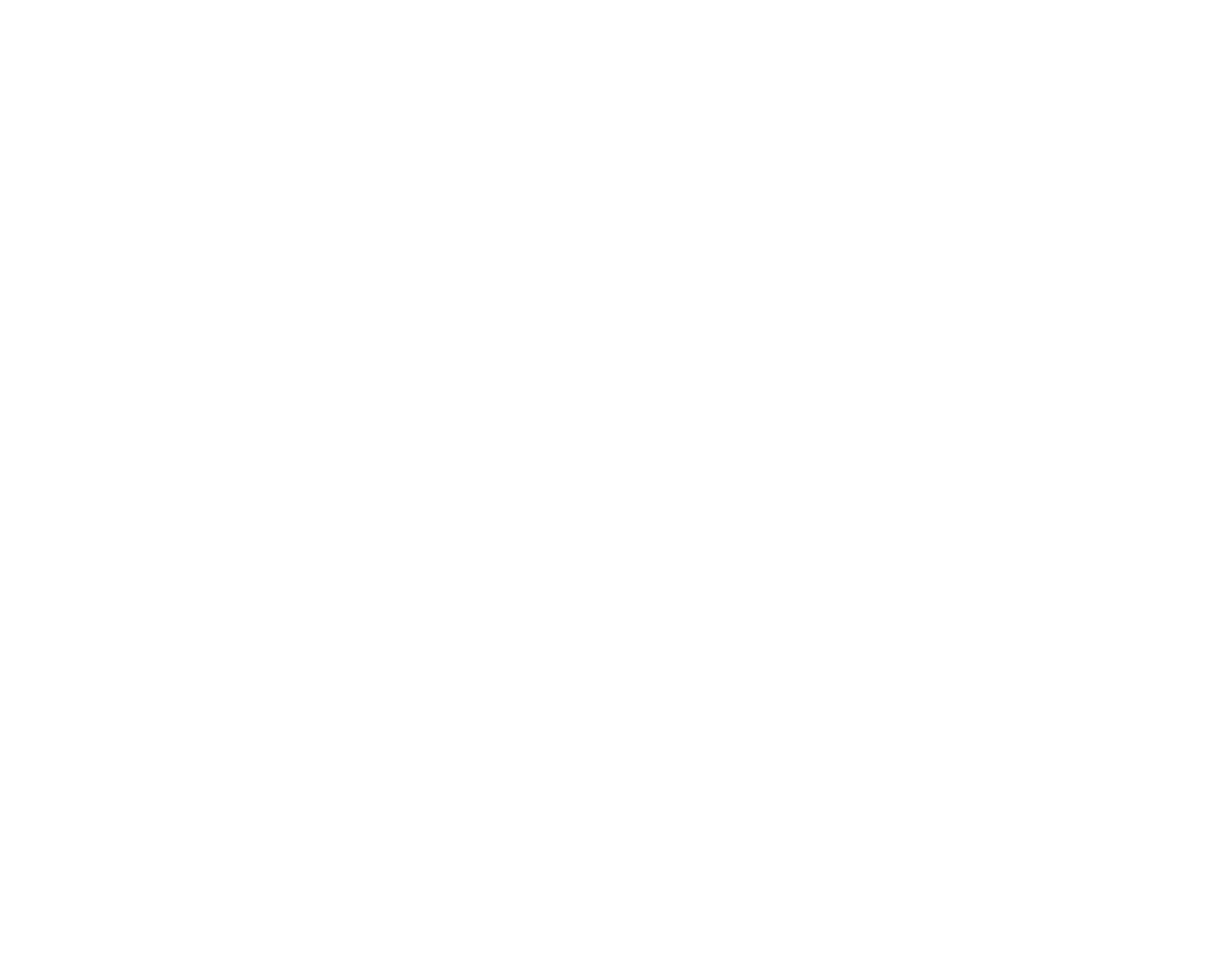
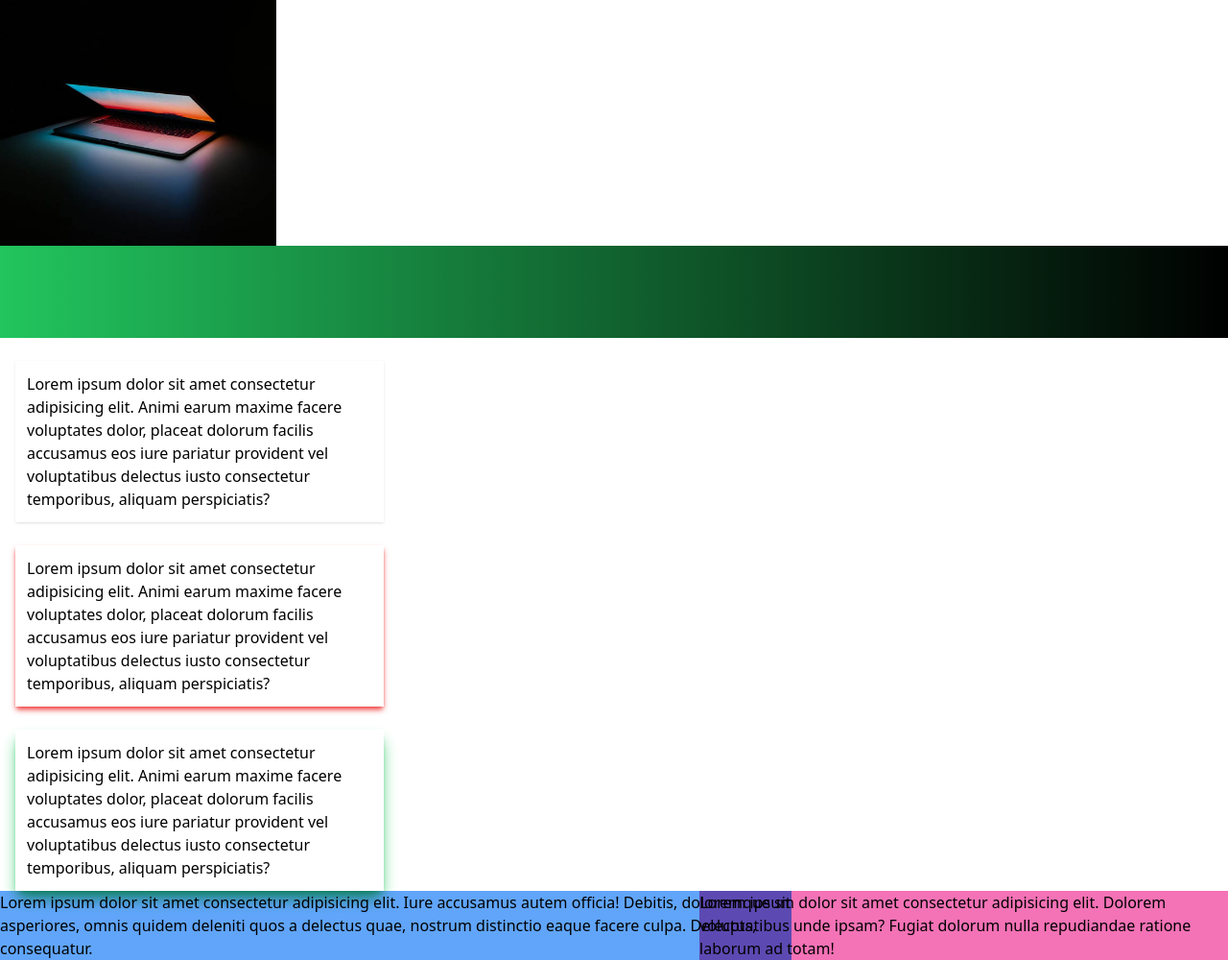
Before and after one commit to tadams95/TailwindCSS, a plain HTML site: page tailwind-sandbox/07-backgrounds-shadows/index.html in a window 1280 px wide. Shown: the whole page at 96% size. Before the commit the page ends 800 px from the top, so only its background shows below. Drawn offline with nearby package versions, Linux system fonts and the light colour scheme.

Commit message:
Backgrounds and Shadows

```diff
--- a/tailwind-sandbox/07-backgrounds-shadows/index.html
+++ b/tailwind-sandbox/07-backgrounds-shadows/index.html
@@ -9,12 +9,47 @@
   </head>
   <body>
     <!-- Background Classes -->
+    <div
+      class="h-64 w-72 bg-no-repeat bg-cover bg-center"
+      style="background-image: url('../assets/img/img1.jpg')"
+    ></div>
+    <!-- Gradients -->
+    <div class="h-24 bg-gradient-to-r from-green-500 to-black"></div>
+    <!-- Shadows -->
+    <div class="w-96 mt-6 ml-4 p-3 shadow">
+      Lorem ipsum dolor sit amet consectetur adipisicing elit. Animi earum
+      maxime facere voluptates dolor, placeat dolorum facilis accusamus eos iure
+      pariatur provident vel voluptatibus delectus iusto consectetur temporibus,
+      aliquam perspiciatis?
+    </div>
 
-    <!-- Gradients -->
+    <div class="w-96 mt-6 ml-4 p-3 shadow-md shadow-red-500">
+      Lorem ipsum dolor sit amet consectetur adipisicing elit. Animi earum
+      maxime facere voluptates dolor, placeat dolorum facilis accusamus eos iure
+      pariatur provident vel voluptatibus delectus iusto consectetur temporibus,
+      aliquam perspiciatis?
+    </div>
 
-    <!-- Shadows -->
-
+    <div class="w-96 mt-6 ml-4 p-3 shadow-lg shadow-green-500">
+      Lorem ipsum dolor sit amet consectetur adipisicing elit. Animi earum
+      maxime facere voluptates dolor, placeat dolorum facilis accusamus eos iure
+      pariatur provident vel voluptatibus delectus iusto consectetur temporibus,
+      aliquam perspiciatis?
+    </div>
     <!-- Mix Blend -->
+    <div class="flex justify-center -space-x-24">
+      <div class="mix-blend-multiply bg-blue-400">
+        Lorem ipsum dolor sit amet consectetur adipisicing elit. Iure accusamus
+        autem officia! Debitis, doloremque sit asperiores, omnis quidem deleniti
+        quos a delectus quae, nostrum distinctio eaque facere culpa. Delectus,
+        consequatur.
+      </div>
+      <div class="mix-blend-multiply bg-pink-400">
+        Lorem ipsum dolor sit amet consectetur adipisicing elit. Dolorem
+        voluptatibus unde ipsam? Fugiat dolorum nulla repudiandae ratione
+        laborum ad totam!
+      </div>
+    </div>
   </body>
 </html>
 
```
